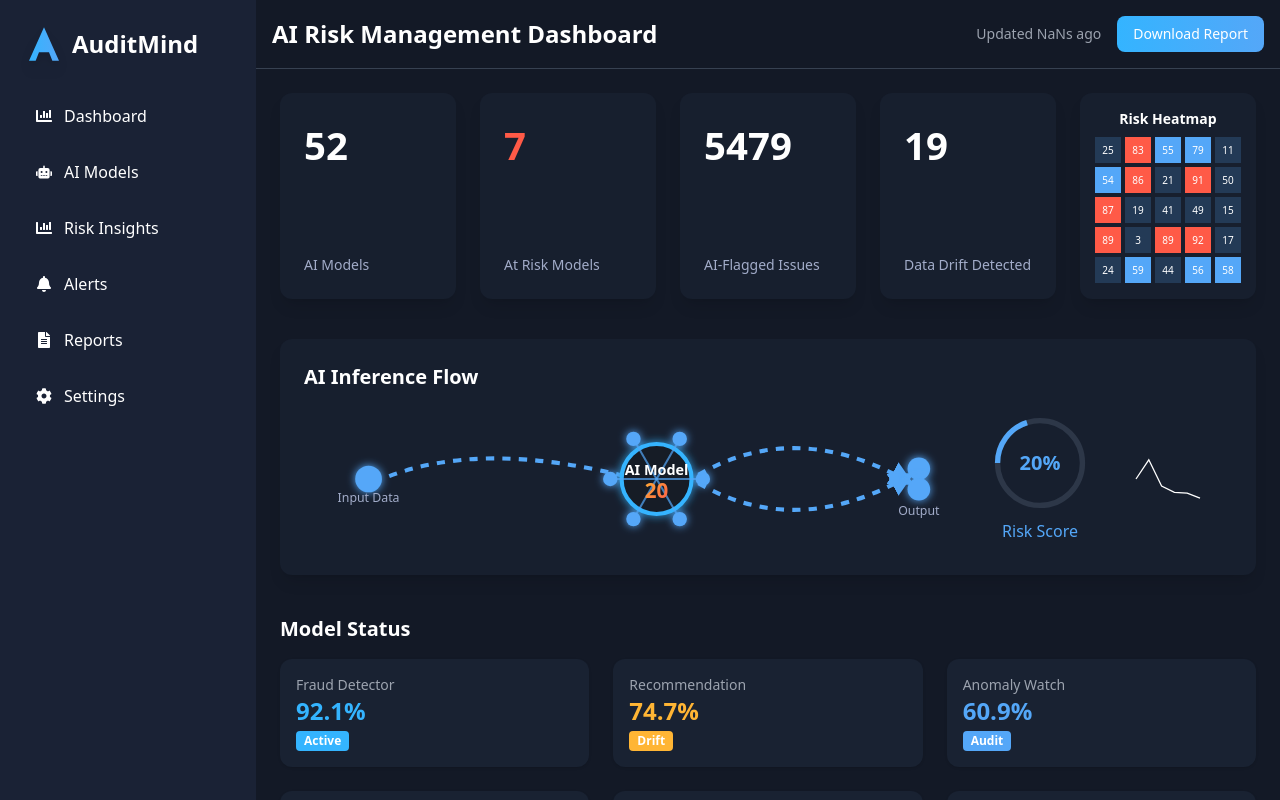
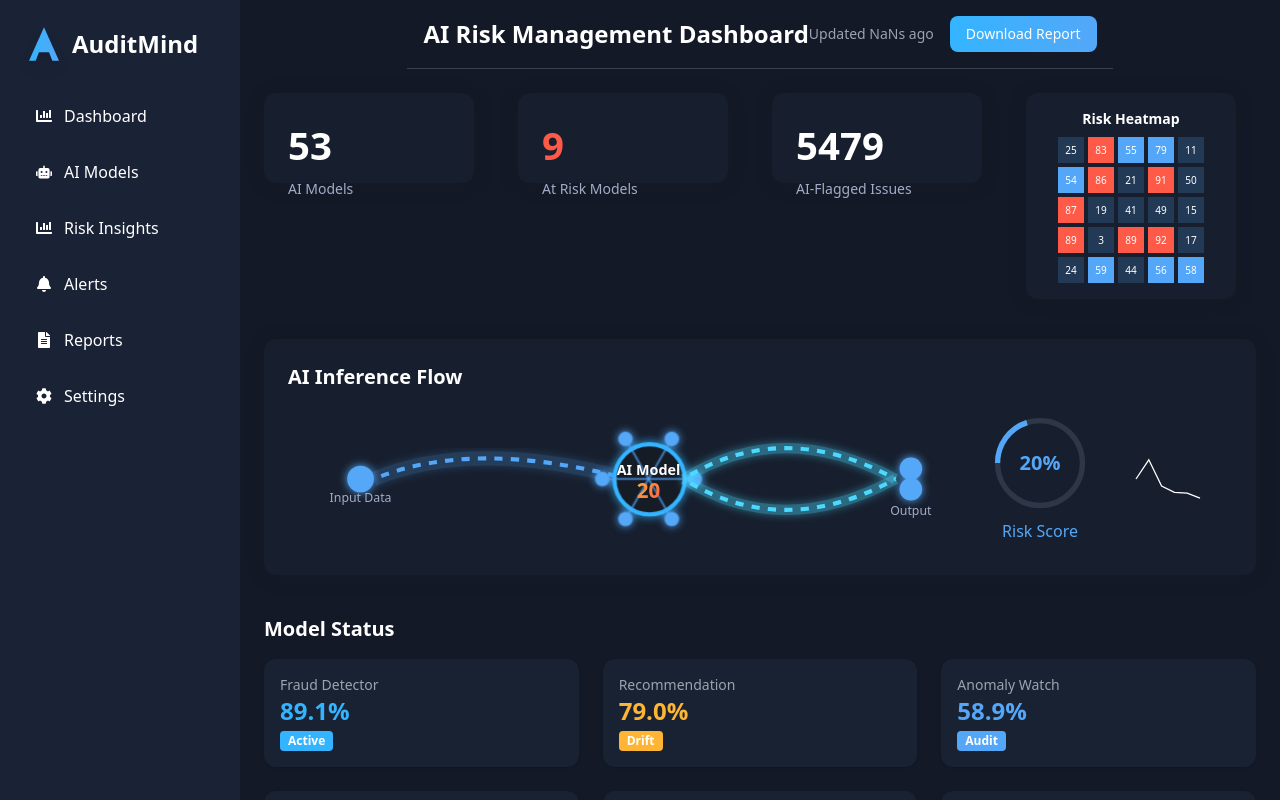
Before and after one commit to kangsangyoul/AM10, a React (Vite) app: page / in a window 1280 px wide. Built offline with nearby package versions, Linux system fonts and the light colour scheme; the HTML template or start-up script is replaced by a standard one.

Commit message:
Refine layout and inference flow

```diff
--- a/src/App.jsx
+++ b/src/App.jsx
@@ -7,9 +7,9 @@ const App = () => {
   return (
     <div className="flex h-screen bg-[#131926] text-white">
       <Sidebar />
-      <div className="flex-1 flex flex-col">
+      <div className="flex-1 flex flex-col items-center">
         <Topbar />
-        <main className="p-6 overflow-y-auto">
+        <main className="p-6 overflow-y-auto w-full max-w-[1320px] mx-auto">
           <Dashboard />
         </main>
       </div>
--- a/src/components/Dashboard.jsx
+++ b/src/components/Dashboard.jsx
@@ -8,7 +8,6 @@ const initialStats = [
   { label: 'AI Models', value: 52, color: '#ffffff' },
   { label: 'At Risk Models', value: 9, color: '#ff5a47' },
   { label: 'AI-Flagged Issues', value: 5478, color: '#ffffff' },
-  { label: 'Data Drift Detected', value: 21, color: '#ffffff' },
 ];
 
 
@@ -62,11 +61,12 @@ const Dashboard = ({ onUpdate }) => {
 
   return (
     <div className="space-y-10">
-      <div className="grid grid-cols-2 lg:grid-cols-5 gap-6">
+      <div className="grid grid-cols-2 lg:grid-cols-4 gap-6">
         {stats.map((stat, index) => (
           <div
             key={index}
-            className="bg-[#171f2e] rounded-xl p-6 shadow-lg flex flex-col justify-between"
+            className="bg-[#171f2e] rounded-xl p-6 flex flex-col justify-between"
+            style={{ width: 210, height: 90, boxShadow: '0 2px 16px rgba(22,28,38,0.4)' }}
           >
             <div className="text-[2.4rem] font-bold" style={{ color: stat.color }}>
               {stat.value}
@@ -76,13 +76,16 @@ const Dashboard = ({ onUpdate }) => {
             </div>
           </div>
         ))}
-        <div className="bg-[#171f2e] rounded-xl p-4 shadow-lg flex flex-col items-center justify-center">
+        <div
+          className="bg-[#171f2e] rounded-xl p-4 flex flex-col items-center justify-center"
+          style={{ width: 210, boxShadow: '0 2px 16px rgba(22,28,38,0.4)' }}
+        >
           <h2 className="text-sm font-semibold mb-2">Risk Heatmap</h2>
           <Heatmap />
         </div>
       </div>
 
-      <div className="bg-[#171f2e] rounded-xl p-6 shadow-lg">
+      <div className="bg-[#171f2e] rounded-xl p-6" style={{ boxShadow: '0 2px 16px rgba(22,28,38,0.4)' }}>
         <h2 className="text-xl font-semibold mb-4">AI Inference Flow</h2>
         <InferenceFlow />
       </div>
@@ -92,7 +95,7 @@ const Dashboard = ({ onUpdate }) => {
         <ModelStatus />
       </div>
 
-      <div className="bg-[#171f2e] rounded-xl p-6 shadow-lg">
+      <div className="bg-[#171f2e] rounded-xl p-6" style={{ boxShadow: '0 2px 16px rgba(22,28,38,0.4)' }}>
         <h2 className="text-xl font-semibold mb-4">Event Log</h2>
         <table className="w-full text-sm">
           <thead className="text-gray-400 border-b border-gray-700">
--- a/src/components/InferenceFlow.jsx
+++ b/src/components/InferenceFlow.jsx
@@ -1,11 +1,5 @@
 import React, { useState, useEffect } from 'react';
 import RiskGauge from './RiskGauge';
-
-const lineColor = (score) => {
-  if (score > 80) return '#ff5a47';
-  if (score > 50) return '#ffb534';
-  return '#54a7f8';
-};
 
 const Sparkline = ({ data }) => {
   const points = data
@@ -40,7 +34,7 @@ const InferenceFlow = () => {
 
   return (
     <div className="flex flex-col md:flex-row md:items-center md:justify-between gap-6">
-      <svg viewBox="0 0 600 140" className="w-full h-36 flex-1" style={{ color: lineColor(score) }}>
+      <svg viewBox="0 0 600 140" className="w-full h-36 flex-1">
         <defs>
           <filter id="glow" x="-50%" y="-50%" width="200%" height="200%">
             <feGaussianBlur stdDeviation="4" result="blur" />
@@ -49,20 +43,18 @@ const InferenceFlow = () => {
               <feMergeNode in="SourceGraphic" />
             </feMerge>
           </filter>
-          <marker id="arrow" viewBox="0 0 10 10" refX="5" refY="5" markerWidth="6" markerHeight="6" orient="auto" markerUnits="strokeWidth">
-            <path d="M 0 0 L 10 5 L 0 10 z" fill="currentColor" />
-          </marker>
           <linearGradient id="riskGrad" x1="0" y1="0" x2="1" y2="1">
             <stop offset="0%" stopColor="#ffb534" />
             <stop offset="100%" stopColor="#ff5a47" />
           </linearGradient>
         </defs>
-        <style>{`#path1,#path2,#path3{stroke-dasharray:8 8;animation:dash 1s linear infinite;}@keyframes dash{to{stroke-dashoffset:-16;}}`}</style>
+        <style>{`#path1,#path2,#path3{stroke-dasharray:8 8;animation:dash 1s linear infinite;}@keyframes dash{to{stroke-dashoffset:-16;}}@keyframes pulse{0%{transform:scale(1);box-shadow:0 0 24px #34b4ff;}50%{transform:scale(1.05);box-shadow:0 0 48px #34b4ffcc;}100%{transform:scale(1);box-shadow:0 0 24px #34b4ff;}}.ai-core{animation:pulse 0.8s infinite;}`}</style>
         <circle cx="40" cy="70" r="13" fill="#54a7f8" filter="url(#glow)" />
         <text x="40" y="92" textAnchor="middle" fontSize="12" fill="#a2acc9">Input Data</text>
-        <path id="path1" d="M53 70 Q150 30 300 70" fill="none" stroke="currentColor" strokeWidth="4" markerEnd="url(#arrow)" />
+        <path id="path1" d="M53 70 Q150 30 300 70" fill="none" stroke="#54a7f8" strokeWidth="4" />
+        <path d="M53 70 Q150 30 300 70" fill="none" stroke="#54a7f8" strokeWidth="14" opacity="0.22" filter="url(#glow)" />
         <g filter="url(#glow)">
-          <circle cx="320" cy="70" r="34" fill="#161c26" stroke="#34b4ff" strokeWidth="4" />
+          <circle className="ai-core" cx="320" cy="70" r="34" fill="#161c26" stroke="#34b4ff" strokeWidth="4" />
           {[...Array(6)].map((_,i)=>{
             const angle = (i/6)*Math.PI*2;
             const x = 320 + Math.cos(angle)*45;
@@ -77,8 +69,10 @@ const InferenceFlow = () => {
         </g>
         <text x="320" y="66" textAnchor="middle" fontSize="14" fontWeight="bold" fill="#fff">AI Model</text>
         <text x="320" y="88" textAnchor="middle" fontSize="20" fontWeight="bold" fill="url(#riskGrad)" style={{transition:'0.5s'}}>{score}</text>
-        <path id="path2" d="M354 70 Q450 10 560 70" fill="none" stroke="currentColor" strokeWidth="4" markerEnd="url(#arrow)" />
-        <path id="path3" d="M354 70 Q450 130 560 70" fill="none" stroke="currentColor" strokeWidth="4" markerEnd="url(#arrow)" />
+        <path id="path2" d="M354 70 Q450 10 560 70" fill="none" stroke="#4dd9ff" strokeWidth="4" />
+        <path d="M354 70 Q450 10 560 70" fill="none" stroke="#4dd9ff" strokeWidth="10" opacity="0.4" filter="url(#glow)" />
+        <path id="path3" d="M354 70 Q450 130 560 70" fill="none" stroke="#4dd9ff" strokeWidth="4" />
+        <path d="M354 70 Q450 130 560 70" fill="none" stroke="#4dd9ff" strokeWidth="10" opacity="0.4" filter="url(#glow)" />
         <circle cx="575" cy="60" r="11" fill="#54a7f8" filter="url(#glow)" />
         <circle cx="575" cy="80" r="11" fill="#54a7f8" filter="url(#glow)" />
         <text x="575" y="105" textAnchor="middle" fontSize="12" fill="#a2acc9">Output</text>
--- a/src/components/Sidebar.jsx
+++ b/src/components/Sidebar.jsx
@@ -12,7 +12,7 @@ const items = [
 
 const Sidebar = ({ activeItem, onSelect }) => {
   return (
-    <aside className="w-64 bg-[#1a2235] p-6 space-y-4">
+    <aside className="w-[240px] bg-[#1a2235] p-6 space-y-4">
       <div className="flex items-center text-2xl font-bold mb-8">
         <svg
           className="w-10 h-10 drop-shadow-lg"
```
